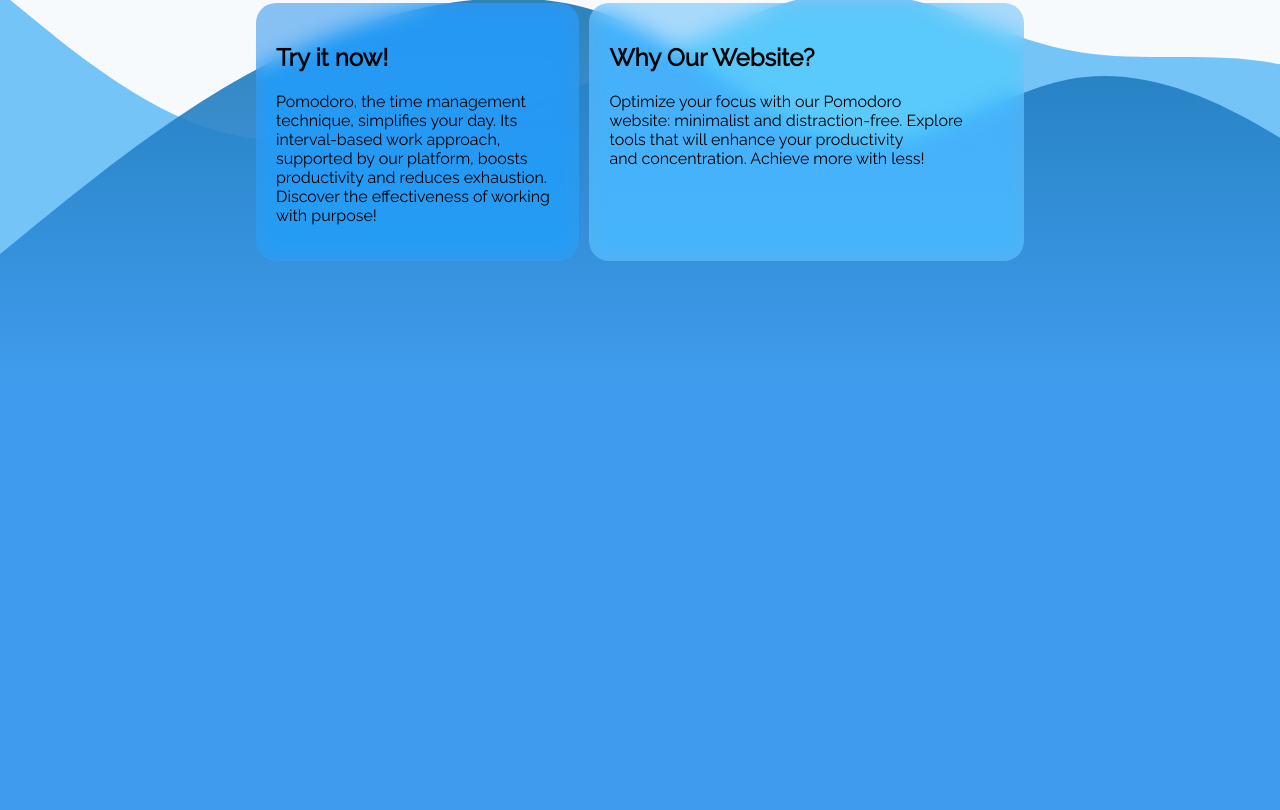
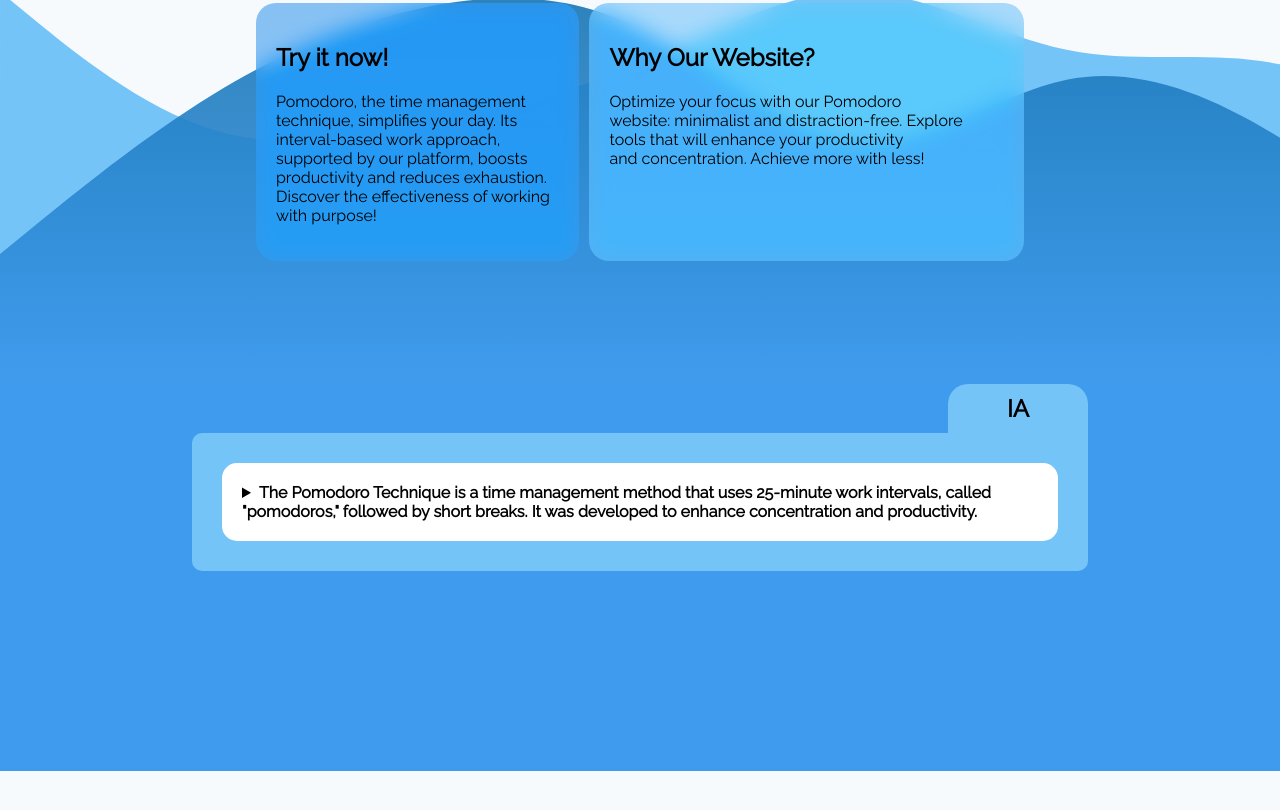
Before and after one commit to AlbertDevtrus/pomodoro-project, a website with bundled scripts: page index.html in a window 1280 px wide. Shown: the part 1530-2340 px from the top of the page. After the commit the page ends 2301 px from the top, so only its background shows below. Built offline with nearby package versions, Linux system fonts and the light colour scheme.

Commit message:
Style ia section

```diff
--- a/index.html
+++ b/index.html
@@ -86,8 +86,23 @@
             </div>
         </section>
         <section id="ia-section">
+            <div class="container-ia">
+                <div class="tap">IA</div>
+                <div id="container-details">
+                    <details>
+                        <summary class="goal-details">
+                            The Pomodoro Technique is a time management method that uses 25-minute work intervals, called "pomodoros," followed by short breaks. It was developed to enhance concentration and productivity.
+                        </summary>
+                        <p class="ia-details">
+                            The Pomodoro Technique is a time management method that uses 25-minute work intervals, called "pomodoros," followed by short breaks. It was developed to enhance concentration and productivity.
+                        </p>
+                    </details>
+                </div>
+            </div>
+        </section>
+        <footer>
 
-        </section>
+        </footer>
         <audio id="ring-sound" src="sounds/ringtone-1-46486.mp3" ></audio>
         <script src="/js/script.js" type="module"></script>
     </body>
--- a/styles/style.css
+++ b/styles/style.css
@@ -498,9 +498,82 @@ input[type='checkbox'] {
 }
 
 #ia-section {
+    display: flex;
+    align-items: center;
+    justify-content: center;
+    flex-direction: column;
     width: 100%;
-    height: 100vh;
+    height: auto;
+    padding: 0px 0px 200px 0px;
     background-color: var(--blue5);
+}
+
+.container-ia {
+    display: flex;
+    flex-direction: column;
+    align-items: center;
+    width: 70%;
+    height: auto;
+}
+
+.ia-info {
+    display: flex;
+    flex-direction: column;
+    align-items: center;
+    backdrop-filter: blur(11px) saturate(200%);
+    -webkit-backdrop-filter: blur(6px) saturate(200%);
+    background-color: var(--blue1);
+    font-size: 1.2rem;
+    padding: 50px 20px 30px 20px;
+    border-radius: 20px;
+    color: var(--black);
+    max-width: 400px;
+    opacity: 0.7;
+    margin-bottom: 40px;
+}
+
+.ia-info h3 {
+    font-size: 32px;
+}
+
+.ia-info span {
+    color: var(--blue4);
+    font-size: 40px;
+}
+
+.ia-info p {
+    margin: 0;
+    text-wrap: pretty;
+}
+
+.tap {
+    text-align: center;
+    background-color: var(--blue2);
+    width: 100px;
+    height: auto;
+    font-size: 1.5rem;
+    color: var(--black);
+    font-weight: 700;
+    padding: 10px 20px;
+    border-radius: 20px 20px 0px 0px;
+    align-self: flex-end;
+}
+
+#container-details {
+    color: var(--black);
+    padding: 30px;
+    border-radius: 10px 0px 10px 10px;
+    background: var(--blue2);
+}
+
+details {
+    cursor: pointer;
+    background-color: var(--white);
+    color: var(--black);
+    padding: 20px;
+    border-radius: 15px;
+    font-weight: 700;
+    text-wrap: pretty;
 }
 
 /* media querys */
```
